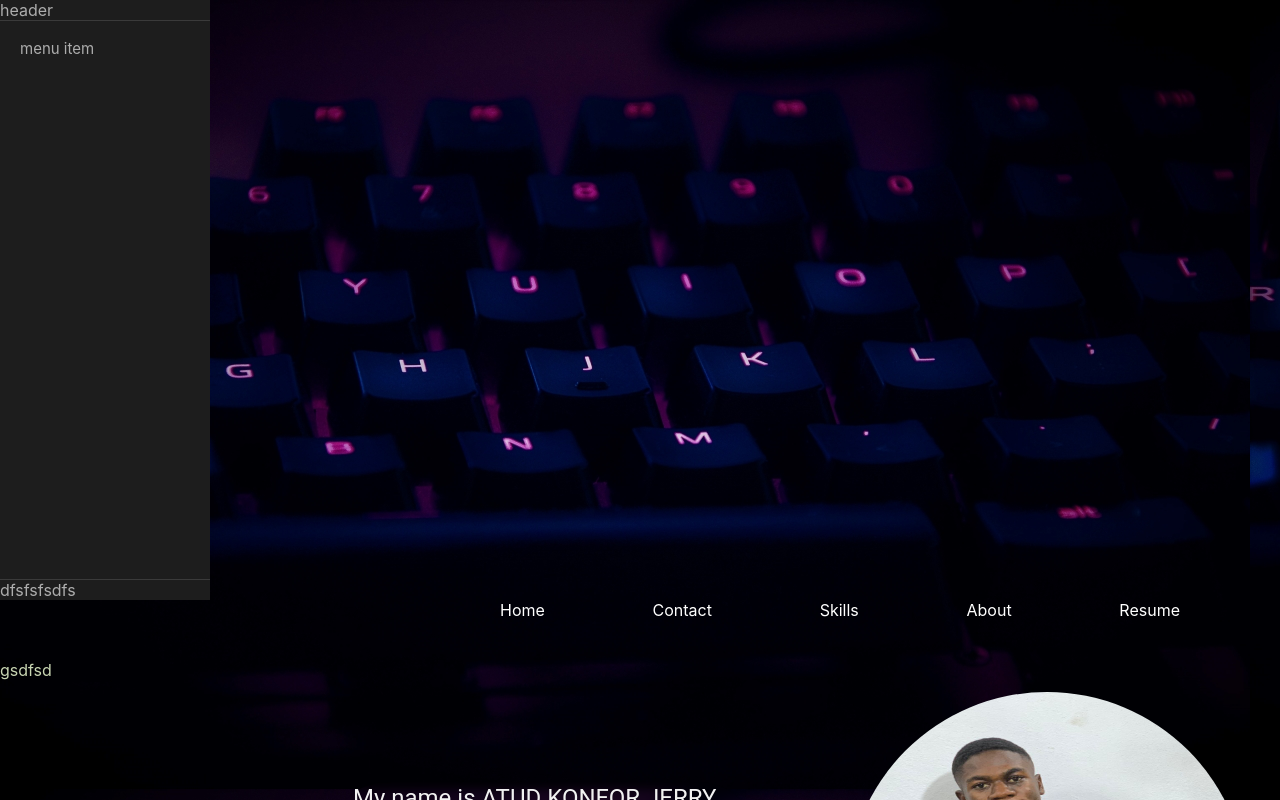
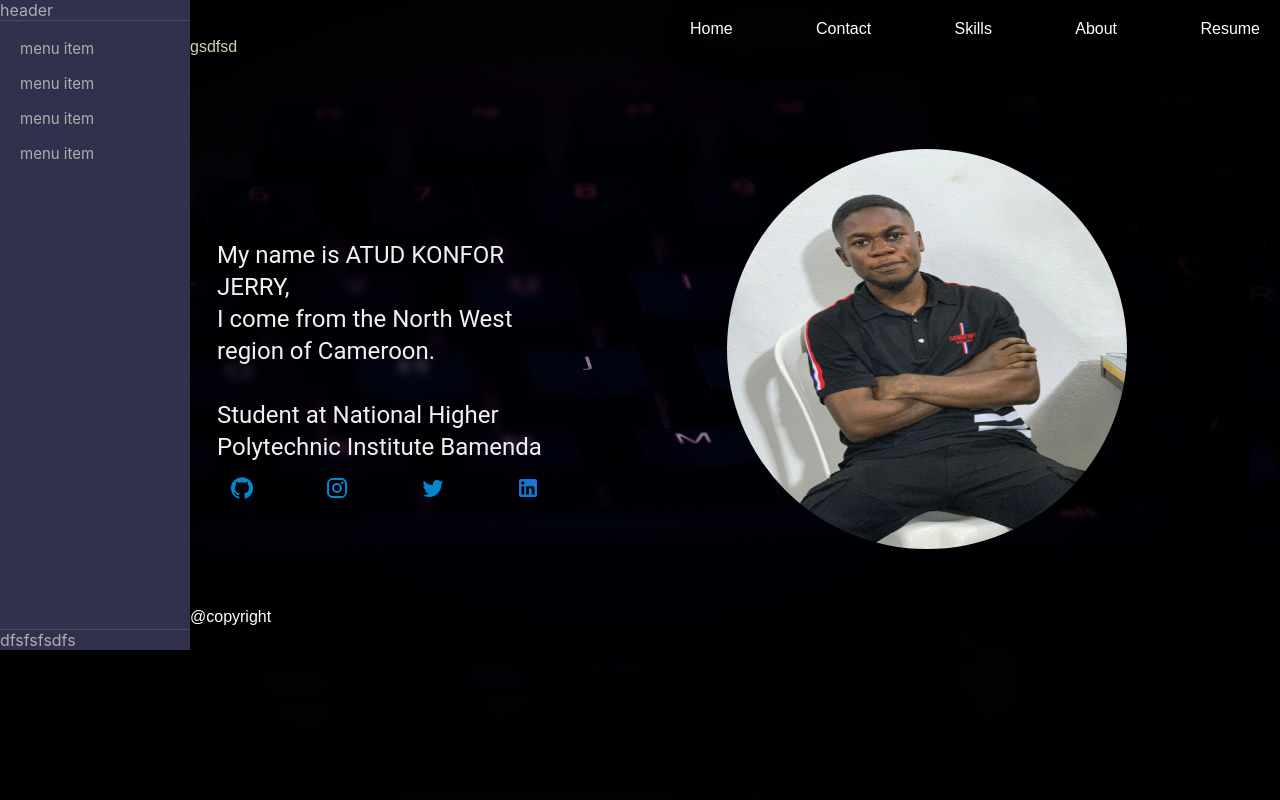
Before and after one commit to AtudJerry/My-Portfolio, a React (Create React App) app: page /Components/Home in a window 1280 px wide. Shown: the top 800 px of the page. Built offline with nearby package versions, Linux system fonts and the light colour scheme.

Commit message:
complete

```diff
--- a/package.json
+++ b/package.json
@@ -5,6 +5,7 @@
   "dependencies": {
     "@emotion/react": "^11.10.6",
     "@emotion/styled": "^11.10.6",
+    "@fortawesome/react-fontawesome": "^0.2.0",
     "@material-ui/core": "^4.12.4",
     "@mui/icons-material": "^5.11.16",
     "@mui/material": "^5.12.1",
@@ -15,6 +16,7 @@
     "nivo": "^0.31.0",
     "react": "^18.2.0",
     "react-dom": "^18.2.0",
+    "react-icons": "^4.8.0",
     "react-material-ui-calendar": "^0.2.3",
     "react-pro-sidebar": "^0.7.1",
     "react-router-dom": "^5.3.4",
--- a/src/App.css
+++ b/src/App.css
@@ -2,12 +2,6 @@ body{
 
   color: rgb(200, 213, 179);
 }.links {
-  display: flex;
-  justify-content: space-between;
-  margin: 40px;
-  margin-left: 500px;
-  margin-right: 100px;
-  margin-top: 0px;
 
 
 }
@@ -47,3 +41,16 @@ a:hover{
   color: white;
 
 }
+
+.content {
+    height: 100%;
+    width: 100%;
+    font-family: "Source Sans Pro", sans-serif;
+  }
+.app {
+    display: flex;
+    position: relative;
+
+
+
+  }
--- a/src/App.js
+++ b/src/App.js
@@ -17,22 +17,24 @@ function App() {
 
 
 
-    <div>
+    <div className="app">
       <Sidebar/>
-
-      <div>
-    <Router>
-
-    <Topbar/>
 
 
 
 
 
+
+
+    <main className="content">
+    <Router>
+
+   <Topbar/>
       <Body/>
 
 
-    <div className="App">
+
+              <index/>
       <Switch>
       <Route exact path ="/Components/Home"> <Home/> </Route>
       <Route path= "/Components/Contact"> <Contact/></Route>
@@ -41,12 +43,13 @@ function App() {
       <Route path= "/Components/Skills"> <Skills/></Route>
 
       </Switch>
-    </div>
+      </Router>
+    </main>
 
-  </Router>
+
   </div>
   </div>
-  </div>
+
   )
 }
 
--- a/src/App.scss
+++ b/src/App.scss
@@ -1,5 +1,6 @@
-$sidebar-width : 210px;
-$sidebar-height :500px;
+$sidebar-width : 190px;
+$sidebar-height :550px;
+$sidebar-bg-color : rgb(49, 49, 77);
 
 
 @import '../node_modules/react-pro-sidebar/dist/scss/styles.scss'
--- a/src/Components/Home.js
+++ b/src/Components/Home.js
@@ -20,7 +20,7 @@ const Home = () => {
     <div>
 
 
-      <Box mr="100px" ml = "326px" mt ="9px" padding = "3px" sx={{ display: "flex", justifyContent: "space-between" }}>
+      <Box  padding = "3px" mt = "90px" sx={{ display: "flex", justifyContent: "space-between" }}>
 
 
         <Box mt="90px" >
@@ -28,9 +28,9 @@ const Home = () => {
             <Box
               sx={{
                 bgcolor: "transparent",
-                height: "50vh",
-                width: "380px",
-                borderRadius: "30%",
+                // height: "50vh",
+                // width: "300px",
+                // borderRadius: "30%",
 
               }}
             >
@@ -60,7 +60,7 @@ const Home = () => {
                   <TwitterIcon className="icon" />
                   </IconButton>
 
-                  <IconButton  size = "large" color = "info">
+                  <IconButton  size = "large" color = "primary">
                   <LinkedInIcon className="icon" />
                   </IconButton>
 
@@ -70,7 +70,7 @@ const Home = () => {
           </Container>
         </Box>
 
-        <Box marginX={"90px"}>
+        <Box marginX={"150px"}>
           {/* <Paper> */}
           <img
             alt="profile-user"
@@ -93,7 +93,8 @@ const Home = () => {
       </div>
 
     </div>
+  )
 
-  );
+  ;
 };
 export default Home;
--- a/src/Sidebar.js
+++ b/src/Sidebar.js
@@ -18,15 +18,28 @@ import {
 function Sidebar() {
 
     return(
-        <ProSidebar style = {{height : "600px"}}>
+        <ProSidebar style = {{height : "650px"}}>
             <SidebarContent>
                 <SidebarHeader>header</SidebarHeader>
                 <Menu>
                     <MenuItem>
                     <Typography variant ="h8"> menu item</Typography>
+                    </MenuItem>
+
+                    <MenuItem>
+                    <Typography variant ="h8"> menu item</Typography>
+                    </MenuItem>
+
+                    <MenuItem>
+                    <Typography variant ="h8"> menu item</Typography>
+                    </MenuItem>
+
+                    <MenuItem>
+                    <Typography variant ="h8"> menu item</Typography>
+                    </MenuItem>
 
 
-                    </MenuItem>
+
 
 
                 </Menu>
--- a/src/topbar/Topbar.jsx
+++ b/src/topbar/Topbar.jsx
@@ -10,7 +10,12 @@ import CallIcon from '@mui/icons-material/Call';
 
 
     return(
-        <Box className = "links">
+        <Box sx = {{ display: 'flex',
+            justifyContent : "space-between",
+            marginLeft: '500px',
+            marginRight: '20px',
+            marginTop: '20px',
+            }}>
 
 
             <Link to="/Components/Home">Home </Link>
```
Also changed, not shown: src/backpic11.jpg, 1 other file (tests, documents, lock files or other folders).
